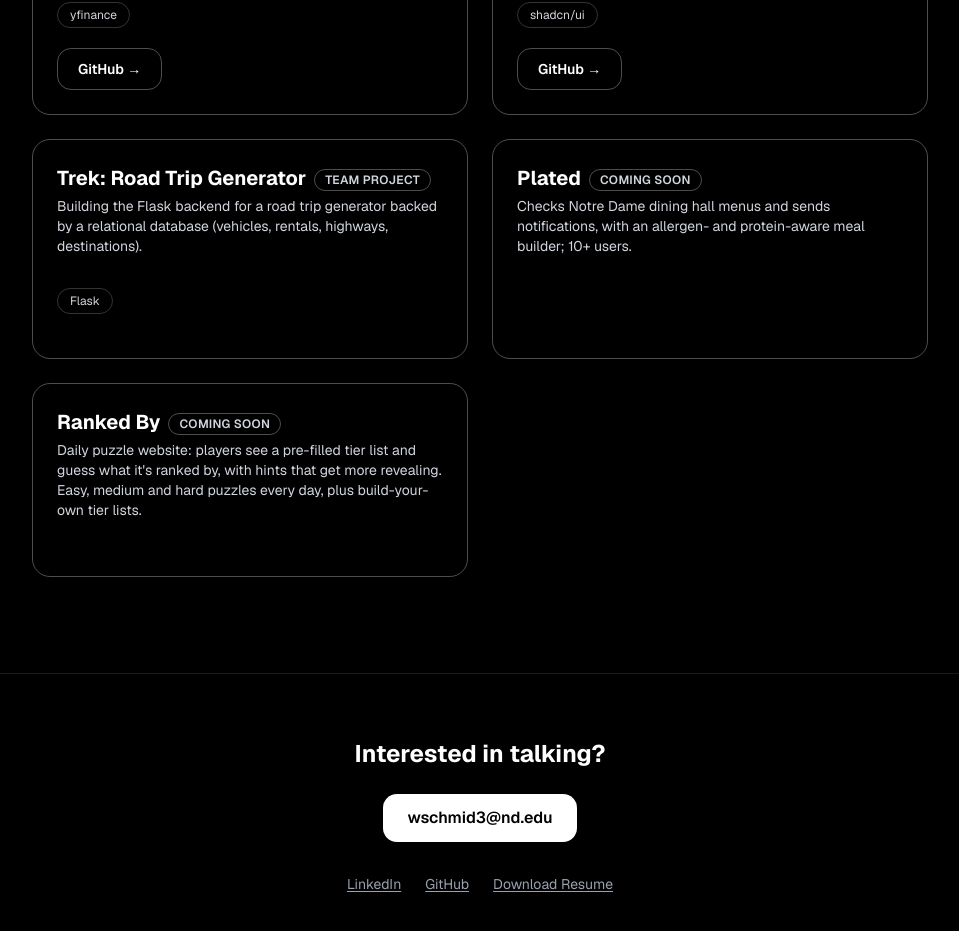
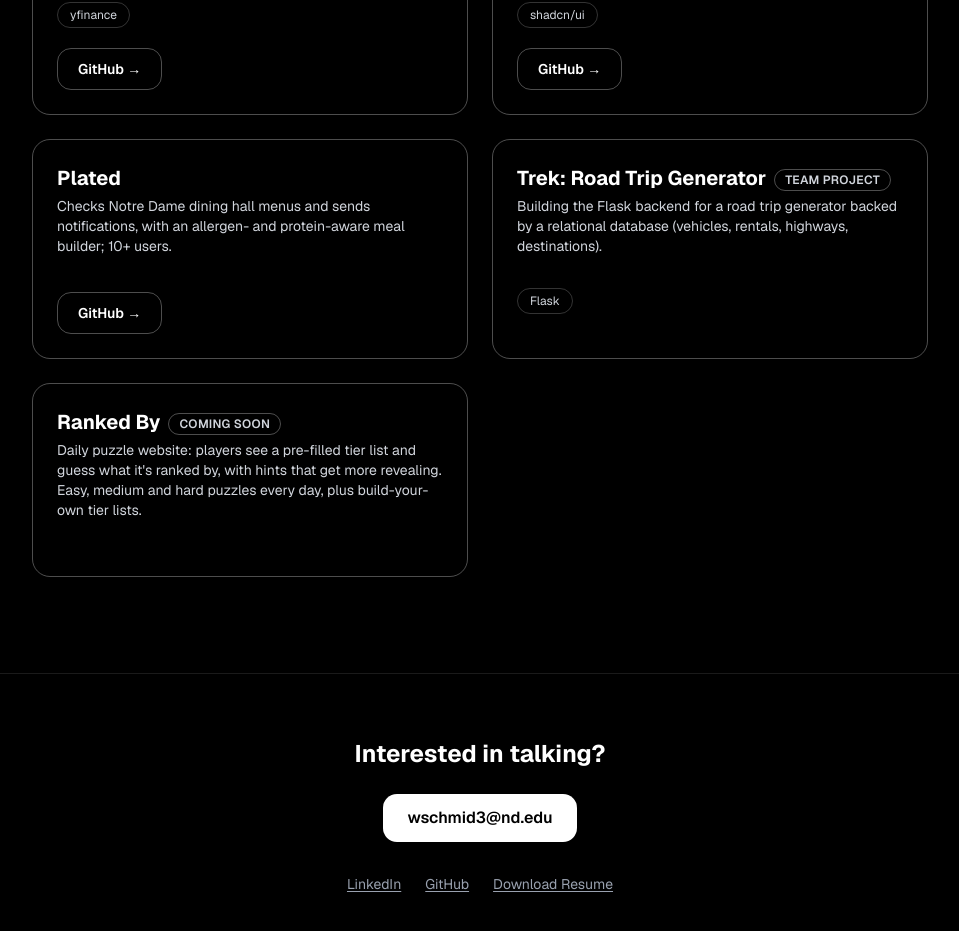
Before and after one commit to Land784/will-schmidt-portfolio, a Next.js app: page / in a window 1280 px wide. Shown: the part 2240-3171 px from the top of the page, without its empty margins (160-1119 px from the left). Built offline with nearby package versions, Linux system fonts and the light colour scheme.

Commit message:
Mark Plated as shipped with GitHub link; stop tracking CLAUDE.md

```diff
--- a/app/resume/page.tsx
+++ b/app/resume/page.tsx
@@ -174,7 +174,7 @@ export default function ResumePage() {
                                     <div className="flex justify-between items-start">
                                         <div>
                                             <p className="font-semibold">{entry.title}</p>
-                                            <p className="text-gray-400 text-sm">{entry.stack}</p>
+                                            {entry.stack && <p className="text-gray-400 text-sm">{entry.stack}</p>}
                                         </div>
                                     </div>
                                     <BulletList bullets={entry.bullets} />
--- a/components/ui/projects.tsx
+++ b/components/ui/projects.tsx
@@ -73,18 +73,18 @@ const projects: Project[] = [
         github: "https://github.com/Land784/will-schmidt-portfolio",
     },
     {
+        name: "Plated",
+        hook: "Checks Notre Dame dining hall menus and sends notifications, with an allergen- and protein-aware meal builder; 10+ users.",
+        description: "",
+        tech: [],
+        github: "https://github.com/Land784/Plated",
+    },
+    {
         name: "Trek: Road Trip Generator",
         hook: "Building the Flask backend for a road trip generator backed by a relational database (vehicles, rentals, highways, destinations).",
         description: "",
         tech: ["Flask"],
         status: "Team project",
-    },
-    {
-        name: "Plated",
-        hook: "Checks Notre Dame dining hall menus and sends notifications, with an allergen- and protein-aware meal builder; 10+ users.",
-        description: "",
-        tech: [],
-        status: "Coming soon",
     },
     {
         name: "Ranked By",
--- a/lib/resume-data.ts
+++ b/lib/resume-data.ts
@@ -162,7 +162,7 @@ export const projects: ProjectEntry[] = [
     },
     {
         title: "Plated",
-        stack: "Coming soon",
+        stack: "",
         bullets: [
             "Checks Notre Dame dining hall menus and sends notifications, with an allergen- and protein-aware meal builder; 10+ users",
         ],
```
Also changed, not shown: 2 other files (tests, documents, lock files or other folders).
